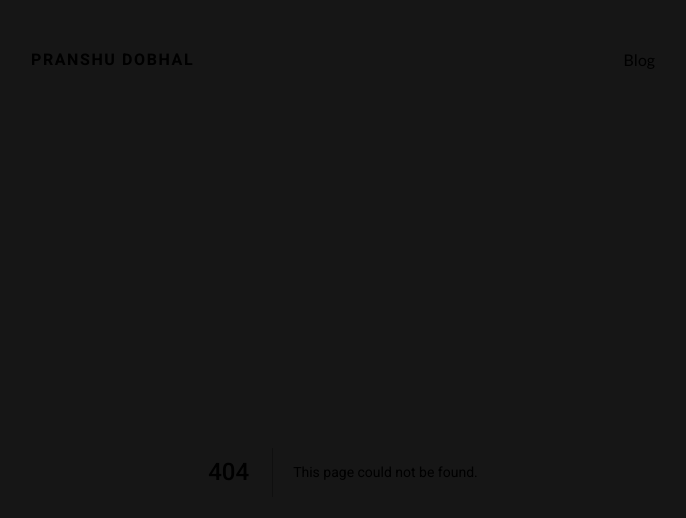
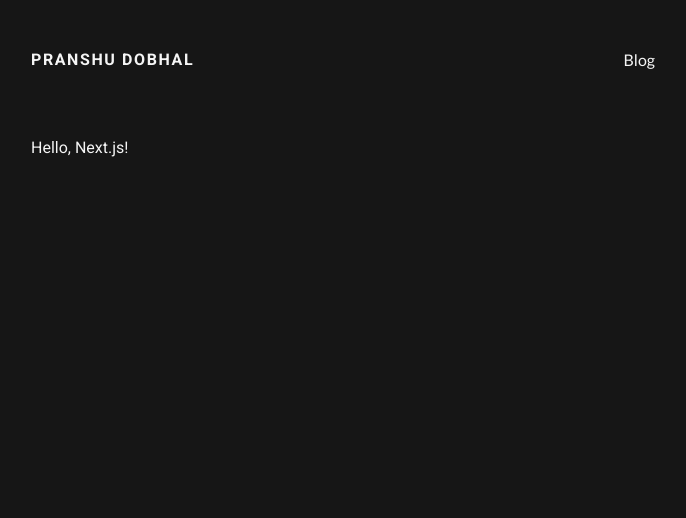
Before and after one commit to pranshudobhal/pranshudobhal-portfolio, a Next.js app: page /blog in a window 1280 px wide. Before the commit this address had no page. Shown: the top 518 px of the page, without its empty margins (297-983 px from the left). Built offline with nearby package versions, Linux system fonts and the light colour scheme.

Commit message:
feat: add blog page

```diff
--- /dev/null
+++ b/app/blog/page.tsx
@@ -0,0 +1,3 @@
+export default function Blog() {
+  return <h1>Hello, Next.js!</h1>
+}
--- a/app/components/Navbar/Navbar.tsx
+++ b/app/components/Navbar/Navbar.tsx
@@ -2,7 +2,7 @@ import Link from 'next/link'
 
 export const Navbar = () => {
   return (
-    <nav className='flex w-full justify-between'>
+    <nav className='mb-16 flex w-full justify-between'>
       <h2 className='font-bold uppercase tracking-widest'>
         <Link href='/'>Pranshu Dobhal</Link>
       </h2>
--- a/app/page.tsx
+++ b/app/page.tsx
@@ -3,7 +3,7 @@ import { Introduction, Posts } from './components'
 export default function Home() {
   return (
     <main>
-      <section className='mb-20 mt-16'>
+      <section className='mb-20'>
         <Introduction />
       </section>
       <section>
```
